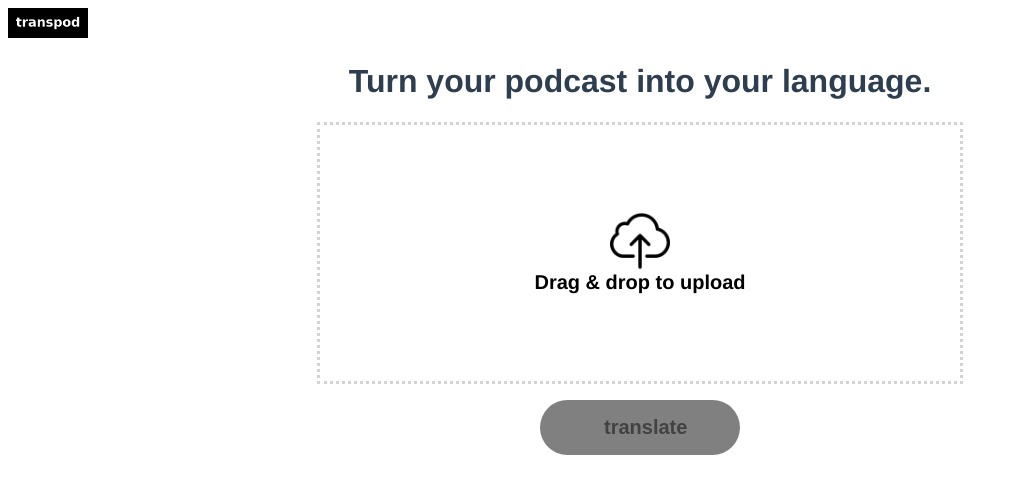
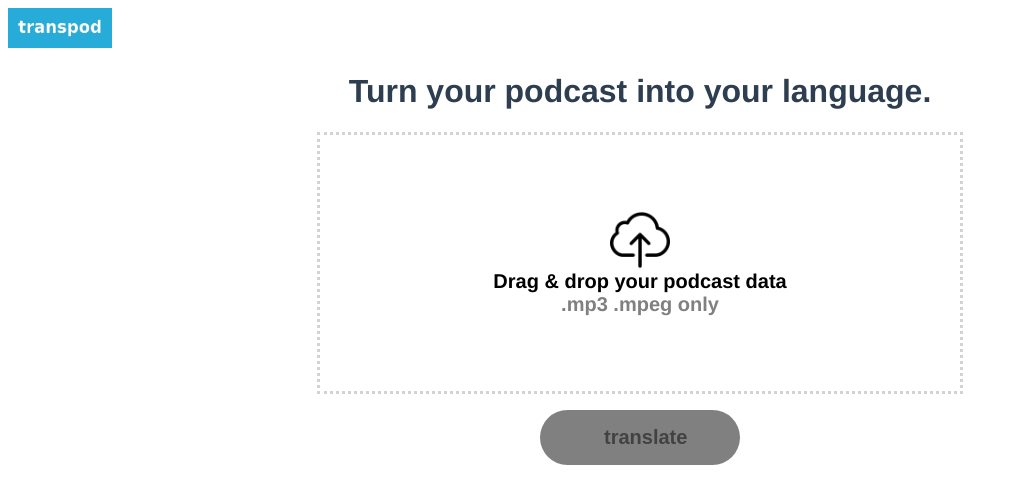
Before and after one commit to koootarooo/transpod, a Vue app: page / in a window 1280 px wide. Shown: the top 504 px of the page, without its empty margins (0-1018 px from the left). Built offline with nearby package versions, Linux system fonts and the light colour scheme.

Commit message:
add some explanation

```diff
--- a/src/components/MainHeader.vue
+++ b/src/components/MainHeader.vue
@@ -1,7 +1,7 @@
 <template>
     <header class="header">
         <a href="">
-            <img src="../assets/transpod_logo.png" height="30" width="80" alt="transpod">
+            <img src="../assets/transpod_logo_lightblue.png" height="40" width="104" alt="transpod">
         </a>
         <!-- <span>transpod</span> -->
     </header>
@@ -18,6 +18,8 @@ export default {
 .header {
     display: flex;
     justify-content: flex-start;
+    /* border-bottom: solid 1px;
+    border-bottom-color: rgb(219, 218, 218); */
 }
 span {
     font-weight: bold;
--- a/src/components/TranslatePodcast.vue
+++ b/src/components/TranslatePodcast.vue
@@ -3,9 +3,10 @@
     <div class="msg">
       <h1>{{ msg }}</h1>
     </div>
-    <div class="drop_zone" @dragenter="dragEnter" @dragleave="dragLeave" @dragover.prevent @drop.prevent="dropFile" :class="{enter: isEnter}">
+    <div class="drop_zone" @dragenter="dragEnter" @dragleave="dragLeave" @dragover.prevent @drop.prevent="dropFile" :class="{enter: isEnter}" v-if="!isLoading">
       <img src="../assets/upload_img.png" width="60" height="60">
-      Drag & drop to upload
+      Drag & drop your podcast data<br>
+      <span class="available_format">.mp3 .mpeg only</span>
     </div>
     <div class="preview_zone">
       <p>{{file_title}}</p>
@@ -14,8 +15,9 @@
     <button class="translate_btn" @click="translate()" v-if="!isLoading" v-bind:disabled="!isFile">translate</button>
     <div class="loading_contents" v-if="isLoading">
       <div class="loading_message">
-        Now Translating...<br>
-        We'll send you email when tlanslating is done.
+        Now translating...<br>
+        We'll send you email when tlanslating is done.<br>
+        This may take a few minutes.
       </div>
       <div class="fulfilling-bouncing-circle-spinner">
         <div class="circle"></div>
@@ -105,6 +107,9 @@ export default {
 .enter {
   background-color:  rgb(26, 94, 240);
   opacity: 0.3;
+}
+.available_format {
+  color: gray;
 }
 .translate_btn {
   display: block;
```
Also changed, not shown: src/assets/transpod_logo_lightblue.png (added).
